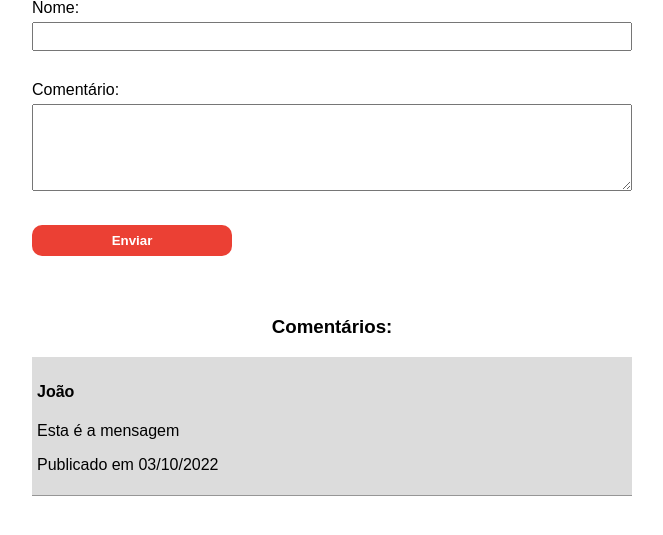
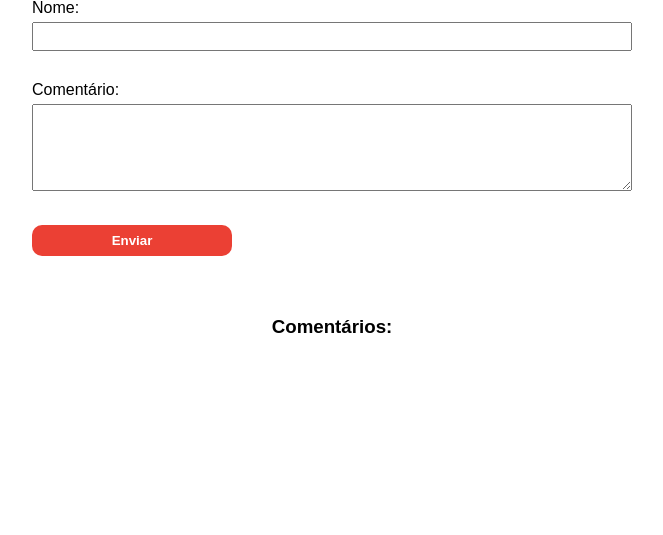
Before and after one commit to DennisFernandes90/comentarios_com_ajax, a PHP site: page / in a window 1280 px wide. Shown: the part 81-616 px from the top of the page, without its empty margins (308-971 px from the left). Run offline with PHP 8.4, Linux system fonts and the light colour scheme; data that the repository does not hold is empty.

Commit message:
Correção na seção de comentários

```diff
--- a/css/styles.css
+++ b/css/styles.css
@@ -51,6 +51,7 @@ html, body{
     max-width: 600px;
     margin-left: auto;
     margin-right: auto;
+    margin-bottom: 100px;
     text-align: left;
 }
 
--- a/index.php
+++ b/index.php
@@ -6,7 +6,7 @@
     $comentarios = new Comentarios();
     $comentariosDao = new ComentariosDAO($conn);
 
-    $display = $comentariosDao->show_comments();
+
 
 ?>
 
@@ -49,13 +49,6 @@
         <h3>Comentários:</h3>
         <div class="comments-box">
 
-
-            <div class="comment">
-                <h4 class="user-name-title">João</h4>
-                <p class="msg-text">Esta é a mensagem</p>
-                <p class="date-text">Publicado em <span class="date">03/10/2022</span> </p>
-            </div>
-
         </div>
 
 
--- a/scripts/script.js
+++ b/scripts/script.js
@@ -20,8 +20,9 @@ $(document).ready(function(){
             success: function(response){
                 $("#nome").val("");
                 $("#comentario").val("");
+                $(".comments-box").html("");
+                console.log(response);
                 getComments();
-                console.log(response);
             }
         });
 
@@ -45,8 +46,11 @@ $(document).ready(function(){
         });
     }
 
+
+
     getComments();
 
 
 
+
 });
```
